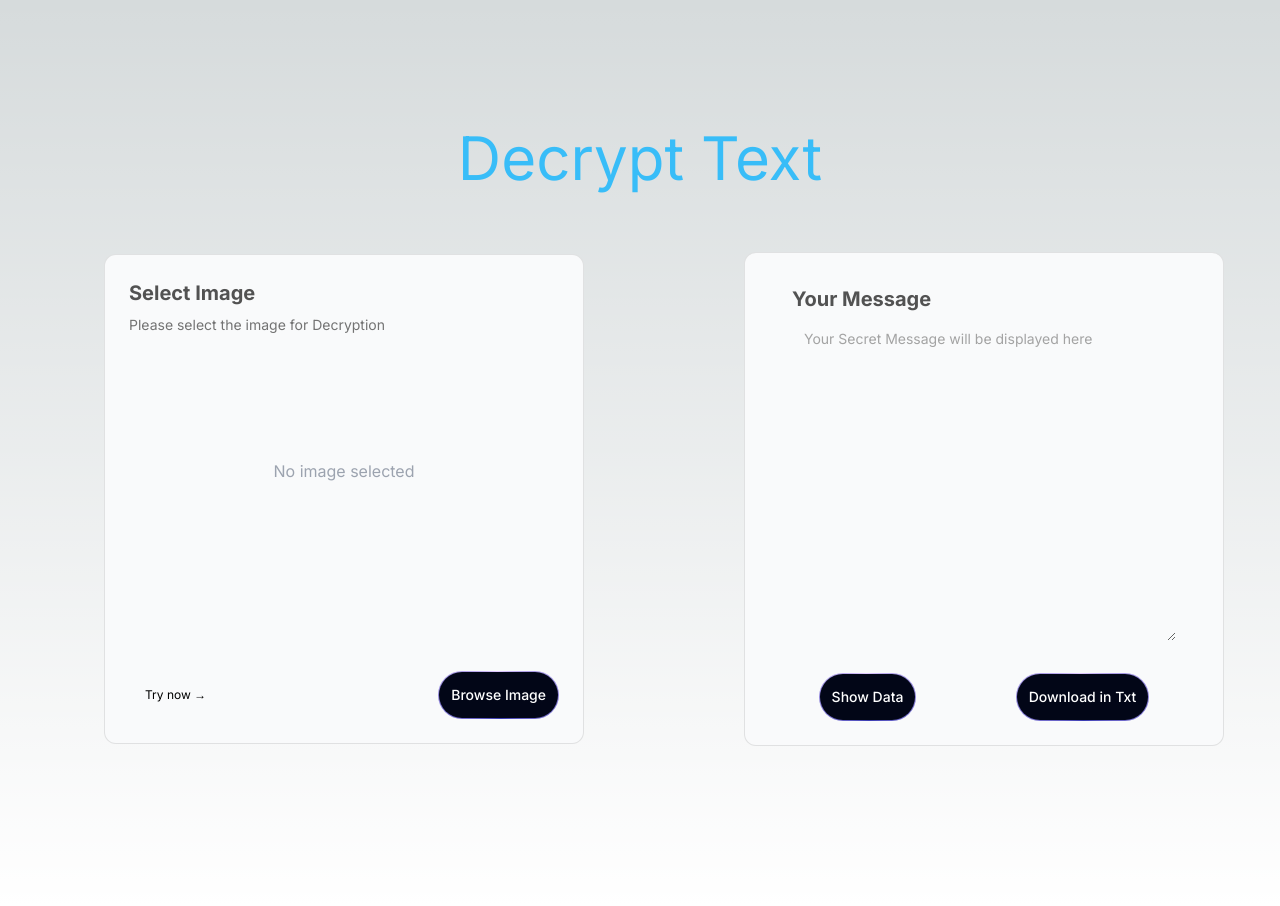
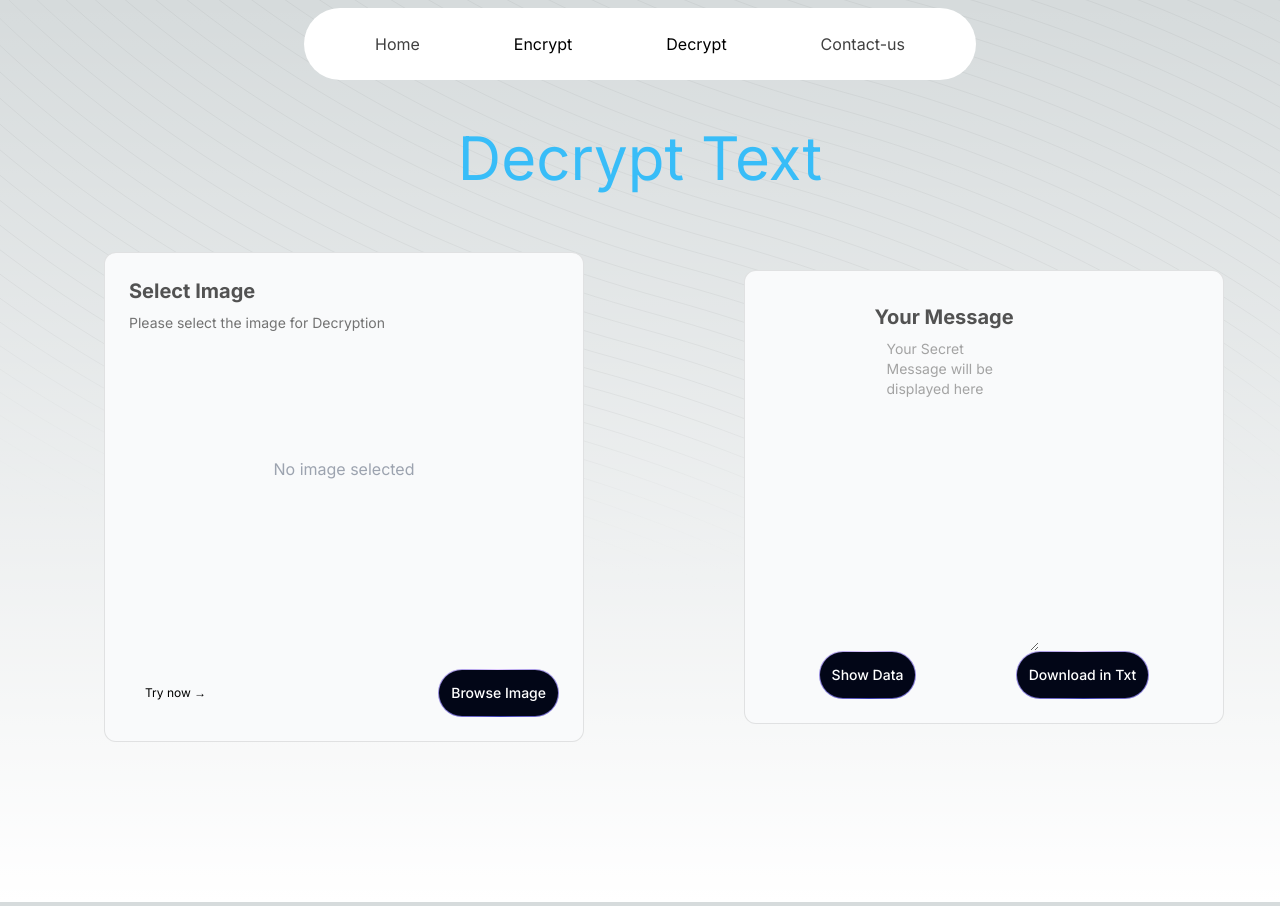
Before and after one commit to Gautam855/StegnoWeb, a Next.js app: page /DecryptText in a window 1280 px wide. Built offline with nearby package versions, Linux system fonts and the light colour scheme.

Commit message:
Update page.tsx

```diff
--- a/src/app/DecryptText/page.tsx
+++ b/src/app/DecryptText/page.tsx
@@ -7,7 +7,6 @@ import { cn } from "../../../utils/cn";
 import Swal from 'sweetalert2';
 import { BackgroundBeams } from "../../../components/ui/background-beams";
 import { Label } from "../../../components/ui/label";
-import { Textarea } from "../../../components/ui/input";
 
 function DecryptText() {
   const [selectedImage, setSelectedImage] = useState<string | null>(null);
@@ -35,10 +34,9 @@ function DecryptText() {
         text: 'Select the Image',
         icon: 'error',
         confirmButtonText: 'Cool'
-      })
+      });
       return;
     }
-
 
     const { value: password } = await Swal.fire({
       title: "Enter your password",
@@ -51,6 +49,7 @@ function DecryptText() {
         autocorrect: "off"
       }
     });
+
     if (!password) {
       Swal.fire({
         title: 'Error!',
@@ -69,10 +68,9 @@ function DecryptText() {
       body: formData,
     });
 
-
     if (response.ok) {
       const result = await response.json();
-      setDecryptedText(result.text); // Directly set the text
+      setDecryptedText(result.text);
       Swal.fire("Decryption successful", `Decrypted text: <b>${result.text}</b>`, "success");
     } else {
       Swal.fire("Failed to decrypt the image");
@@ -92,13 +90,13 @@ function DecryptText() {
   };
 
   const handleDownloadTxt = () => {
-    if(decryptedText === ""){
+    if (decryptedText === "") {
       Swal.fire({
         title: 'Error!',
         text: 'First decrypt the data',
         icon: 'error',
         confirmButtonText: 'Cool'
-      })
+      });
       return;
     }
     const element = document.createElement("a");
@@ -108,16 +106,16 @@ function DecryptText() {
     document.body.appendChild(element);
     element.click();
   };
+
   return (
-    // JSX for DecryptText component
     <div className="overflow-hidden pb-40">
-      {/* Navbar and other elements */}
+      <NavbarDemo />
       <div className="text-center mt-32 text-6xl text-sky-400">Decrypt Text</div>
       <div className="flex flex-row items-center justify-around">
         <ThreeDCardDemo selectedImage={selectedImage} handleImageChange={handleImageChange} />
         <SignupFormDemo decryptedText={decryptedText} handleDecryptClick={handleDecryptClick} handleDownloadTxt={handleDownloadTxt} />
       </div>
-      {/* BackgroundBeams and other elements */}
+      <BackgroundBeams />
     </div>
   );
 }
@@ -128,29 +126,25 @@ interface SignupFormDemoProps {
   handleDownloadTxt: () => void;
 }
 
-export function SignupFormDemo({ decryptedText, handleDecryptClick, handleDownloadTxt }: SignupFormDemoProps) {
+function SignupFormDemo({ decryptedText, handleDecryptClick, handleDownloadTxt }: SignupFormDemoProps) {
   return (
     <CardContainer className="inter-var">
       <CardBody className="bg-gray-50 relative group/card dark:bg-black dark:border-white/[0.2] border-black/[0.1] w-auto sm:w-[30rem] h-auto rounded-xl p-6 border dark:hover:shadow-2xl dark:hover:shadow-emerald-500/[0.1]">
         <form className="flex flex-col items-center justify-around">
           <CardItem translateZ="60" className="text-neutral-500 text-sm max-w-sm mt-2 dark:text-neutral-300">
-            <LabelInputContainer>
             <Label htmlFor="decryptedMessage">
               <CardItem translateZ="50" className="text-xl font-bold text-neutral-600 dark:text-white">
                 Your Message
               </CardItem>
             </Label>
-              <textarea id="decryptedMessage"  className={cn(
-            `flex h-100 w-9/12 border-none bg-gray-50 dark:bg-zinc-800 text-black dark:text-white shadow-input rounded-md px-3 py-2 text-sm  file:border-0 file:bg-transparent
+            <textarea id="decryptedMessage" className={cn(
+              `flex h-100 w-9/12 border-none bg-gray-50 dark:bg-zinc-800 text-black dark:text-white shadow-input rounded-md px-3 py-2 text-sm file:border-0 file:bg-transparent
               file:text-sm file:font-medium placeholder:text-neutral-400 dark:placeholder-text-neutral-600
               focus-visible:outline-none focus-visible:ring-[2px]  focus-visible:ring-neutral-400 dark:focus-visible:ring-neutral-600
               disabled:cursor-not-allowed disabled:opacity-50
               dark:shadow-[0px_0px_1px_1px_var(--neutral-700)]
-           group-hover/input:shadow-none transition duration-400
-           `
-
-          )}  value={decryptedText} readOnly placeholder="Your Secret Message will be displayed here" />
-            </LabelInputContainer>
+              group-hover/input:shadow-none transition duration-400`
+            )} value={decryptedText} readOnly placeholder="Your Secret Message will be displayed here" />
           </CardItem>
         </form>
         <div className="flex justify-around items-center">
@@ -167,7 +161,6 @@ export function SignupFormDemo({ decryptedText, handleDecryptClick, handleDownlo
               Download in Txt
             </span>
           </button>
-
         </div>
       </CardBody>
     </CardContainer>
```
Lines whose indentation alone changed are shown as unchanged.
